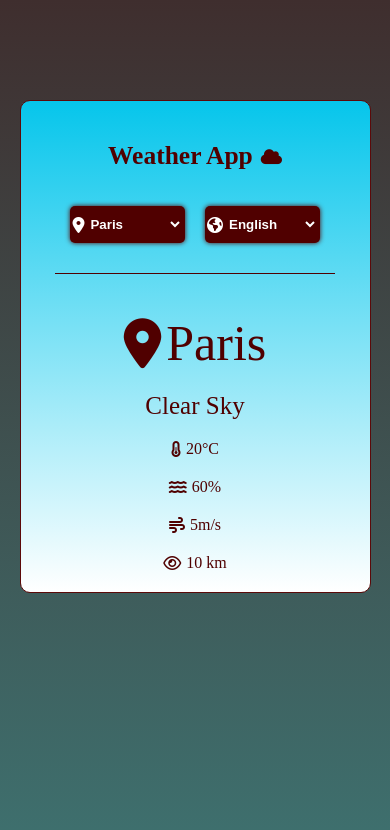
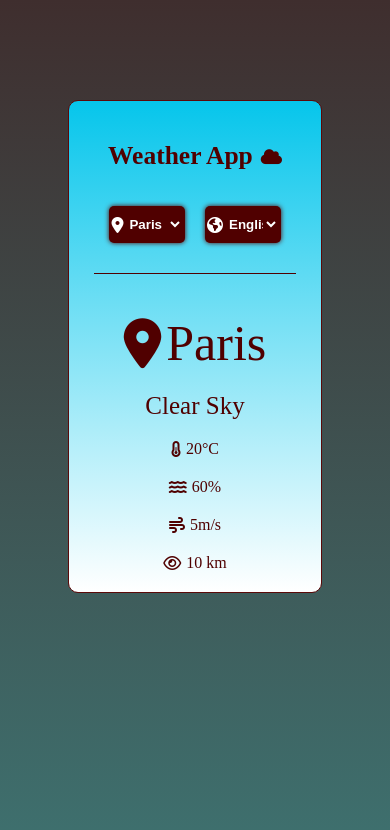
Before and after one commit to kaungkhantlin-web/weather-app, a plain HTML site: page index.html in a window 390 px wide. Drawn offline with Linux system fonts and the light colour scheme; no server answers.

Commit message:
size change

```diff
--- a/stylel.css
+++ b/stylel.css
@@ -20,7 +20,7 @@ body {
   align-items: center;
   background: linear-gradient(to top, white, var(--bgcolor));
   background-size: cover;
-  width: 80%;
+  width: 400px;
   margin: auto;
   margin-top: 100px;
   border: 1px solid rgb(92, 9, 9);
@@ -124,6 +124,6 @@ body {
 /* media query */
 @media screen and (max-width: 600px){
     .weather-container{
-      width: 90%;
+      width: 65%;
     }
 }
```
